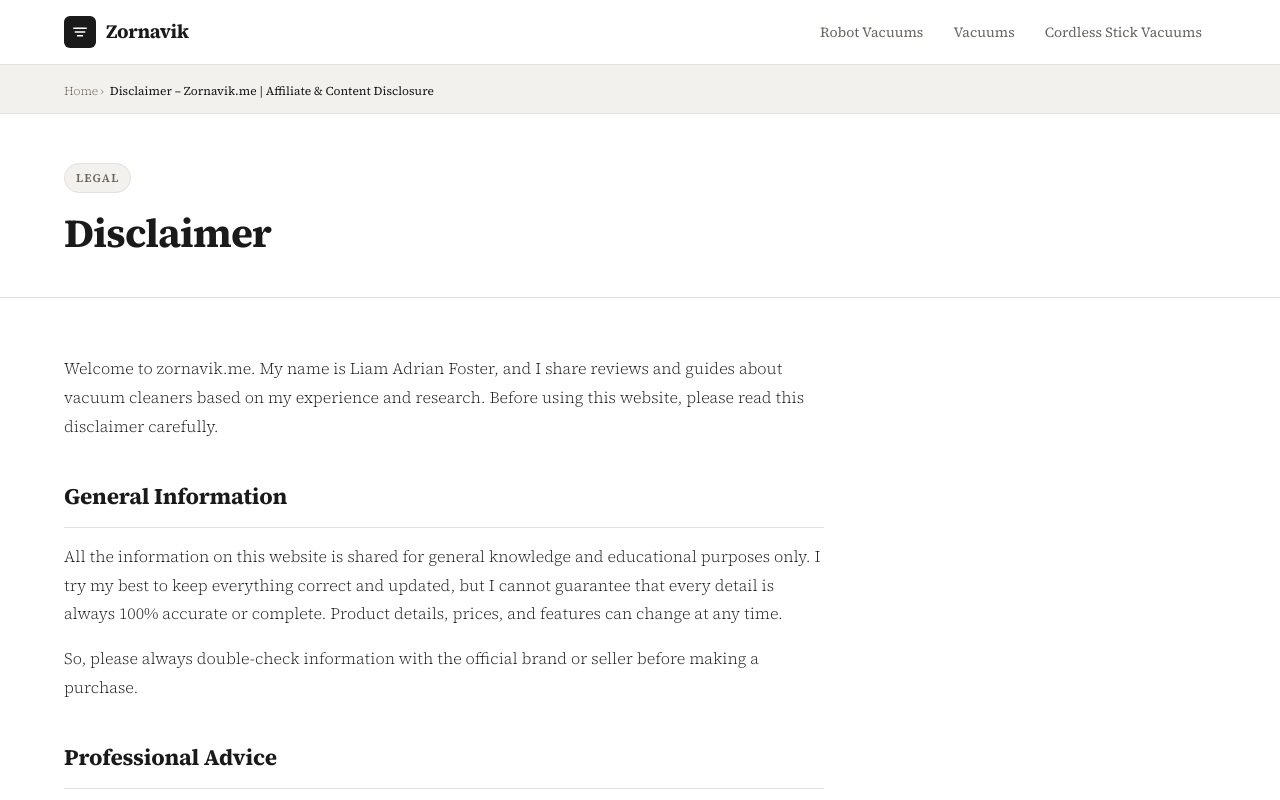
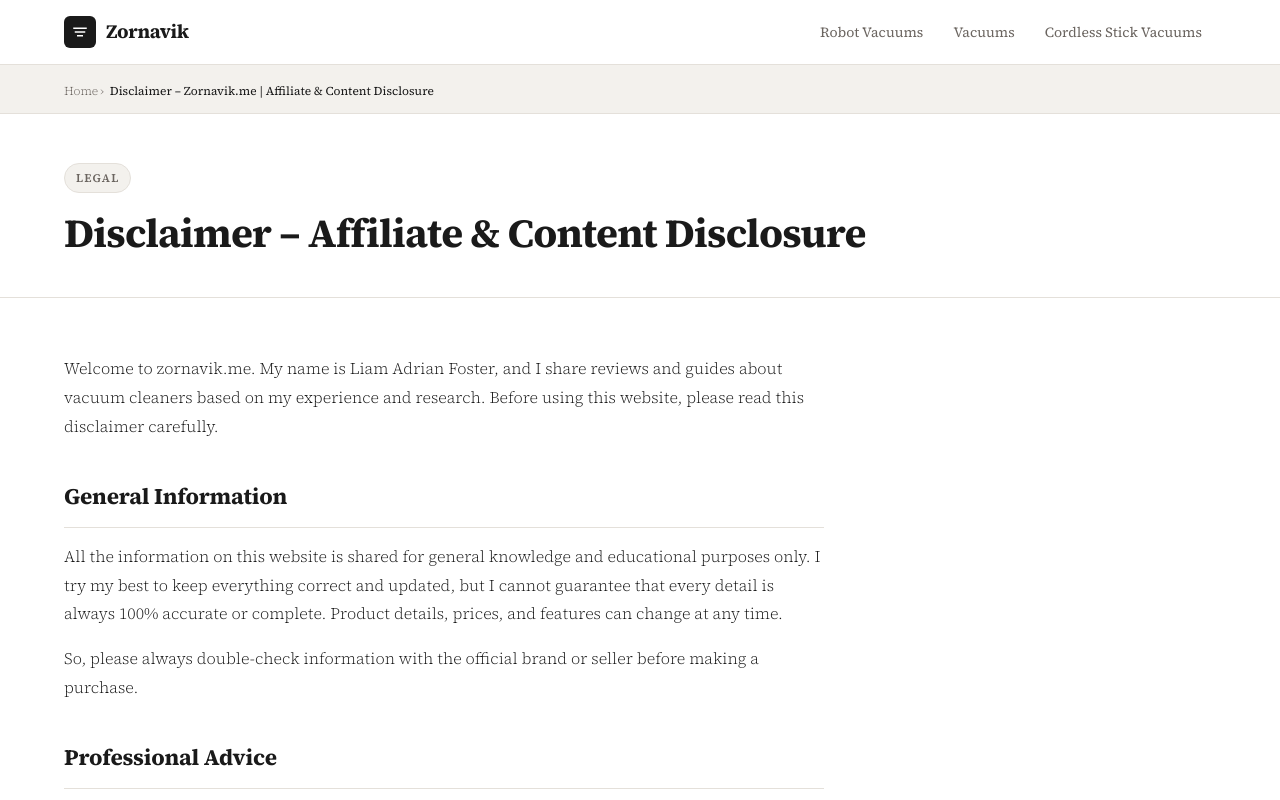
Before and after one commit to Nasir783174/zornavik, a plain HTML site: page pages/disclaimer.html in a window 1280 px wide. Shown: the top 800 px of the page. Drawn offline with Linux system fonts and the light colour scheme.

Commit message:
Update disclaimer heading to include affiliate disclosure

```diff
--- a/pages/disclaimer.html
+++ b/pages/disclaimer.html
@@ -17,7 +17,7 @@
   <section class="page-hero">
     <div class="container">
       <div class="page-hero-badge">Legal</div>
-      <h1>Disclaimer</h1>
+      <h1>Disclaimer – Affiliate & Content Disclosure</h1>
     </div>
   </section>
 
```
